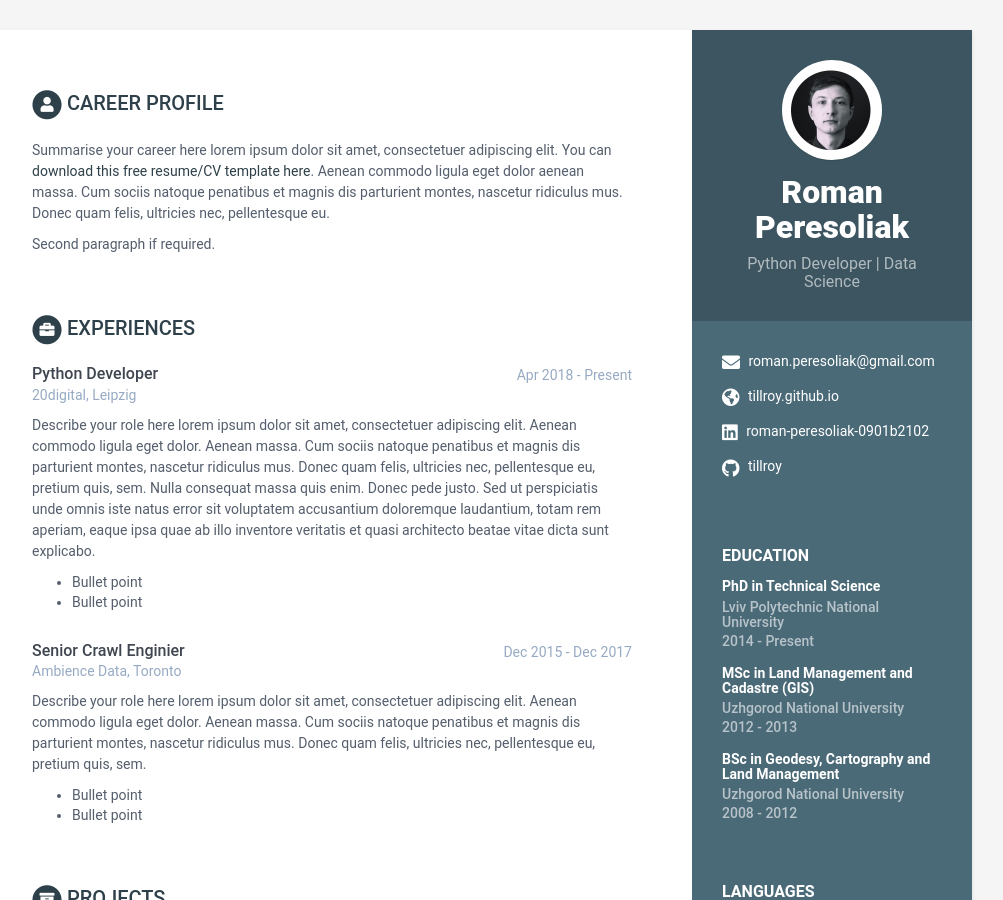
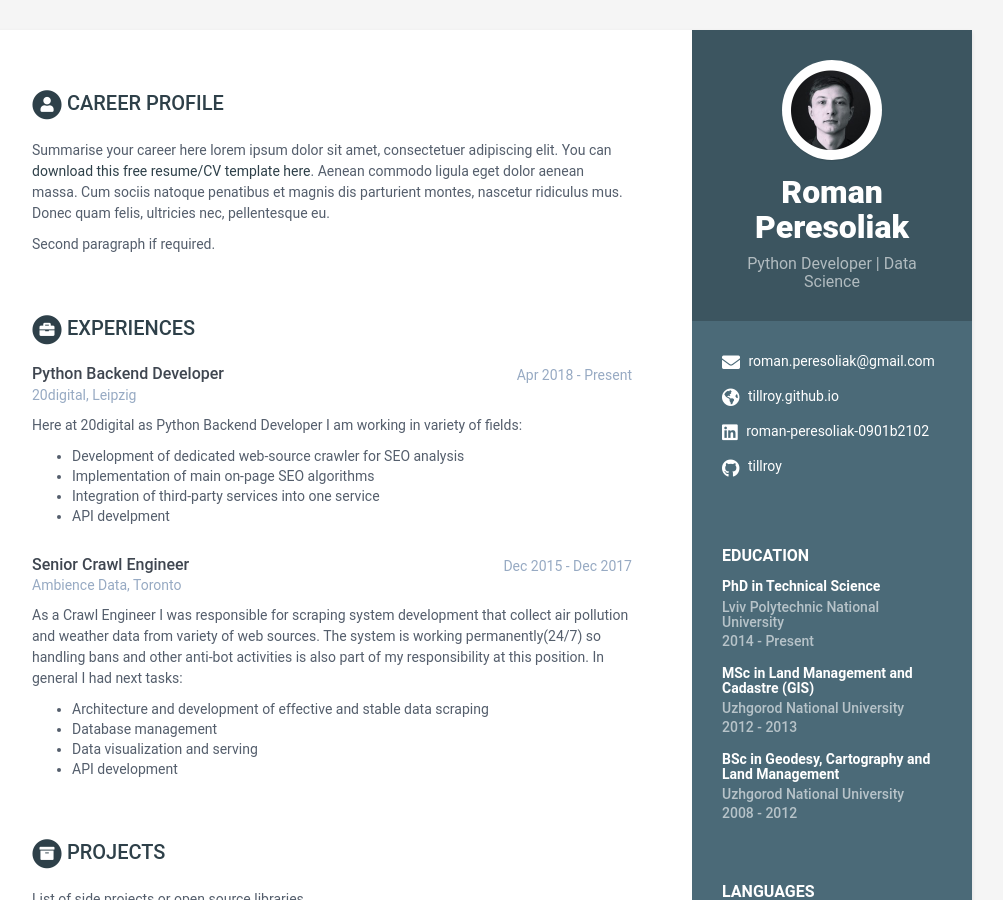
Before and after one commit to tillroy/tillroy.github.io, a Jekyll site: the page built from cv.md, in a window 1280 px wide and 900 px high. Shown: the whole window, without its empty margins (168-1171 px from the left). Built offline with Jekyll 4.4.1, drawn with Linux system fonts in a browser that asks for light colours.

Commit message:
fill experience part

```diff
--- a/_data/data.yml
+++ b/_data/data.yml
@@ -93,35 +93,28 @@ education:
           - Bullet point
 
 experiences:
-    - role: Python Developer
+    - role: Python Backend Developer
       time: Apr 2018 - Present
       company: 20digital, Leipzig
       details: |
-        Describe your role here lorem ipsum dolor sit amet, consectetuer
-        adipiscing elit. Aenean commodo ligula eget dolor. Aenean massa.
-        Cum sociis natoque penatibus et magnis dis parturient montes,
-        nascetur ridiculus mus. Donec quam felis, ultricies nec,
-        pellentesque eu, pretium quis, sem. Nulla consequat massa quis
-        enim. Donec pede justo. Sed ut perspiciatis unde omnis iste natus
-        error sit voluptatem accusantium doloremque laudantium, totam rem
-        aperiam, eaque ipsa quae ab illo inventore veritatis et quasi
-        architecto beatae vitae dicta sunt explicabo.
+        Here at 20digital as Python Backend Developer I am working in variety of fields:
+          - Development of dedicated web-source crawler for SEO analysis
+          - Implementation of main on-page SEO algorithms
+          - Integration of third-party services into one service
+          - API develpment
 
-          - Bullet point
-          - Bullet point
-
-    - role: Senior Crawl Enginier
+    - role: Senior Crawl Engineer
       time: Dec 2015 - Dec 2017
       company: Ambience Data, Toronto
       details: |
-        Describe your role here lorem ipsum dolor sit amet, consectetuer
-        adipiscing elit. Aenean commodo ligula eget dolor. Aenean massa.
-        Cum sociis natoque penatibus et magnis dis parturient montes,
-        nascetur ridiculus mus. Donec quam felis, ultricies nec,
-        pellentesque eu, pretium quis, sem.
-
-          - Bullet point
-          - Bullet point
+        As a Crawl Engineer I was responsible for scraping system development that
+        collect air pollution and weather data from variety of web sources.
+        The system is working permanently(24/7) so handling bans and other anti-bot activities
+        is also part of my responsibility at this position. In general I had next tasks:
+          - Architecture and development of effective and stable data scraping
+          - Database management
+          - Data visualization and serving
+          - API development
 
 projects:
     title: Projects
```
